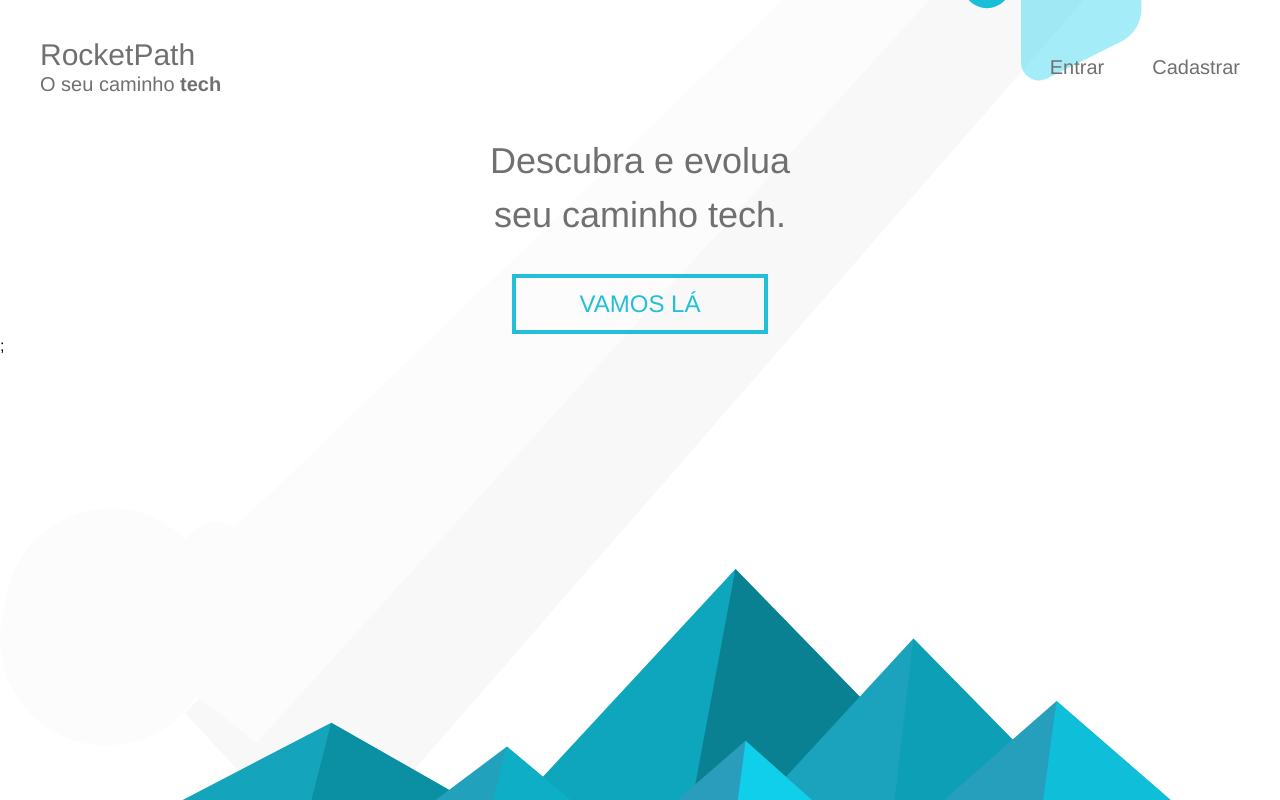
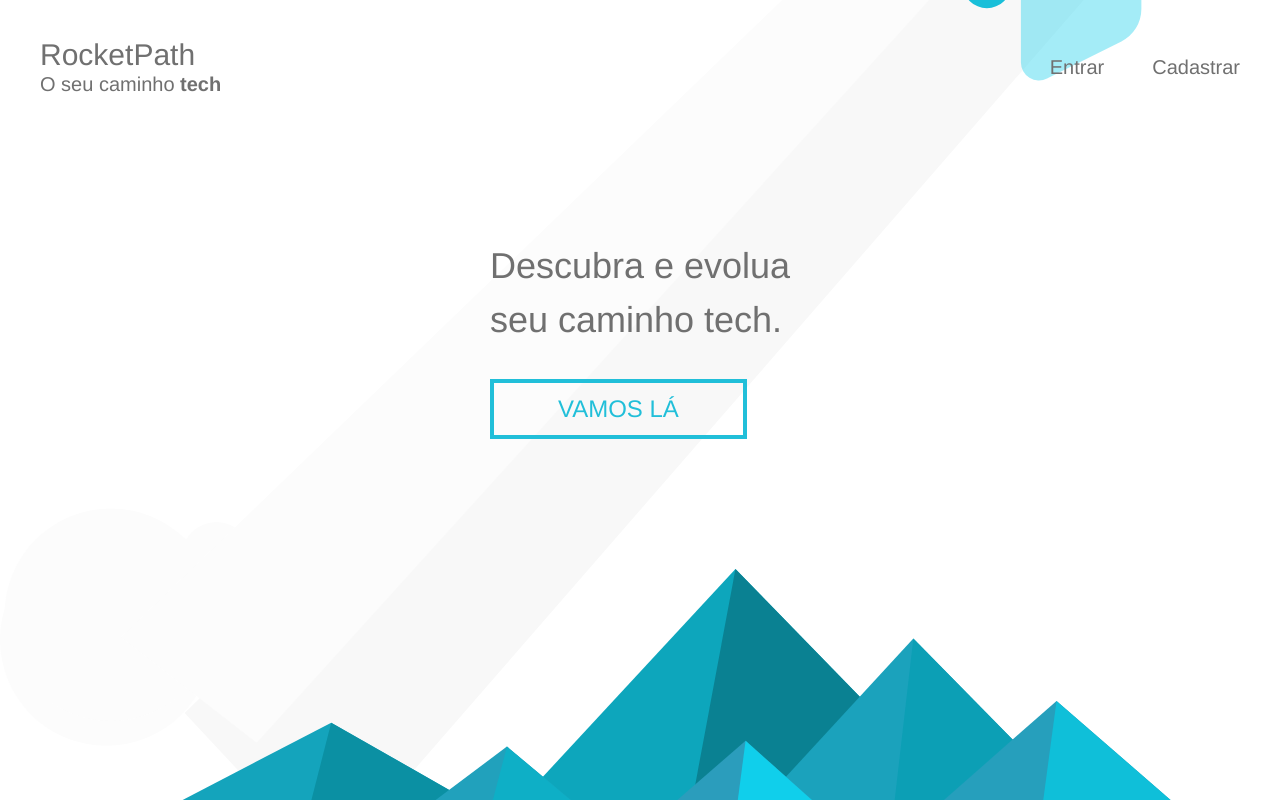
Before and after one commit to mandado/RocketPath, a Next.js app: page / in a window 1280 px wide. Built offline with nearby package versions, Linux system fonts and the light colour scheme.

Commit message:
fixing aligned content

```diff
--- a/pages/index.js
+++ b/pages/index.js
@@ -15,7 +15,7 @@ function Home() {
   return (
     <>
       {/* <img src="/images/mountains.svg" /> */}
-      <nav className="flex navbar p-10 items-center justify-between">
+      <nav className="flex navbar p-10 items-center justify-between w-full">
         <span className="flex w-48 flex-wrap color-brown">
           <h1 className="text-3xl w-full font-light leading-none">
             <span className="font-medium">Rocket</span>Path
@@ -35,6 +35,9 @@ function Home() {
                 <p className="text-md font-light leading-none">
                   14 challenges
                 </p>
+                <button onClick={() => setLogged(false)} type="button" className="text-sm text-blueteal mt-1 font-light leading-none">
+                  Sair
+                </button>
               </div>
             </div>
           ) : (
@@ -46,7 +49,8 @@ function Home() {
         }
       </nav>
 
-      <div className="content z-10 relative flex flex-wrap justify-center text-center color-brown">
+      <div className="content z-10 relative flex flex-wrap justify-center items-center color-brown h-full w-full">
+        <div className="pb-64">
           <p className="text-4xl font-medium w-full">
             Descubra e evolua<br/><span className="font-light">seu caminho</span> tech.
           </p>
@@ -54,7 +58,7 @@ function Home() {
           <button className="uppercase text-2xl bg-transparent hover:bg-blueteal text-blueteal font-medium hover:text-white py-2 px-16 mt-8 border-4 border-blueteal hover:border-transparent">
             Vamos lá
           </button>
-
+        </div>
       </div>
 
       <div className="rocket"></div>
@@ -80,7 +84,7 @@ function Home() {
             </div>
           </h4>
         </Modal>
-      )};
+      )}
     </>
   )
 }
--- a/styles/index.css
+++ b/styles/index.css
@@ -3,14 +3,19 @@
 @tailwind utilities;
 @import url(./fonts.css);
 
+html,
+body,
+#__next {
+  height: 100%;
+}
+
+#__next {
+  display: flex;
+  flex-wrap: wrap;
+}
+
 body {
   font-family: 'Helvetica Neue';
-}
-
-body,
-html,
-#__next {
-  height: 100%;
 }
 
 .color-brown {
@@ -24,6 +29,10 @@ html,
 .navbar {
   z-index: 3;
   position: relative;
+}
+
+.content.h-full {
+  height: calc(100% - 135px) !important;
 }
 
 .rocket {
```
Lines whose indentation alone changed are shown as unchanged.
